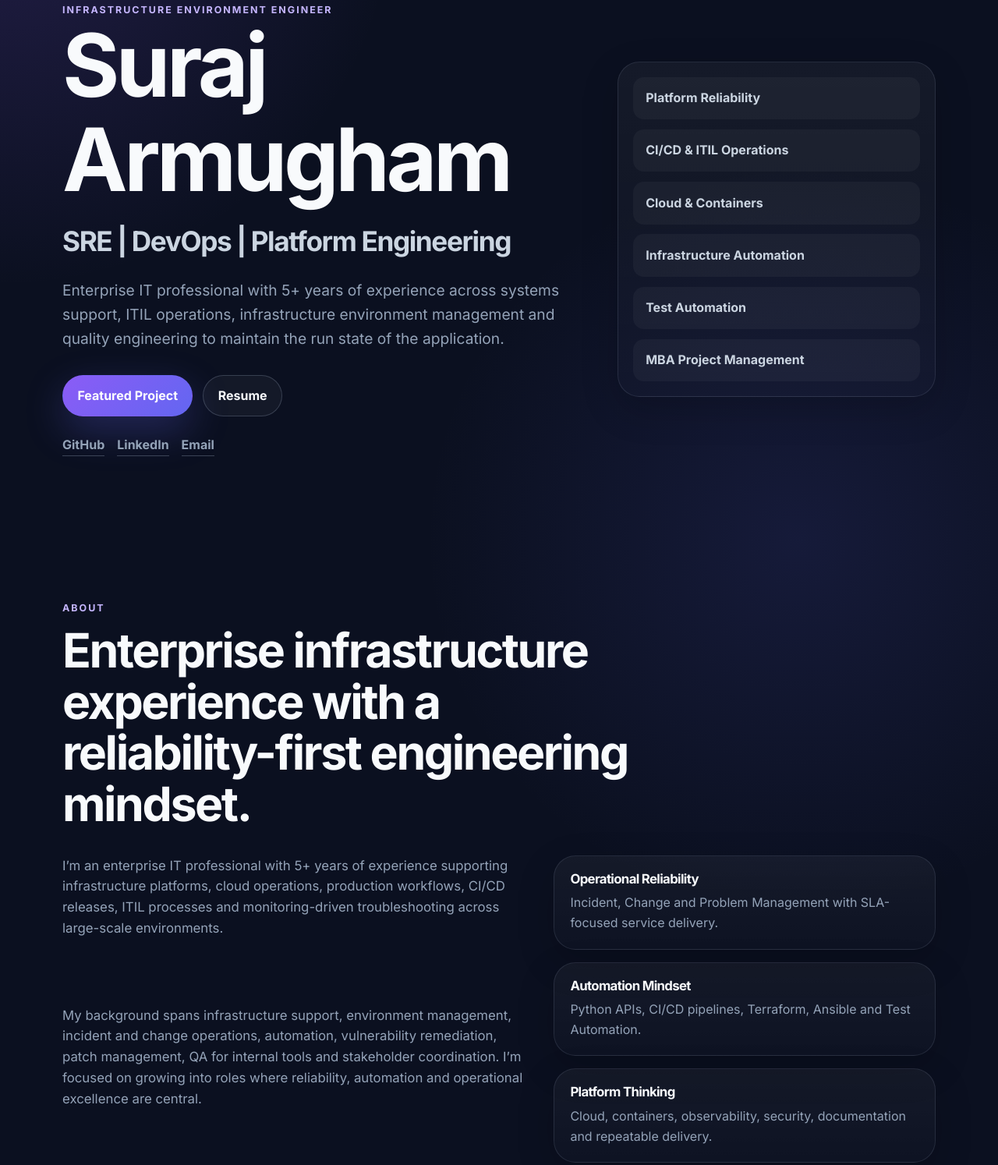
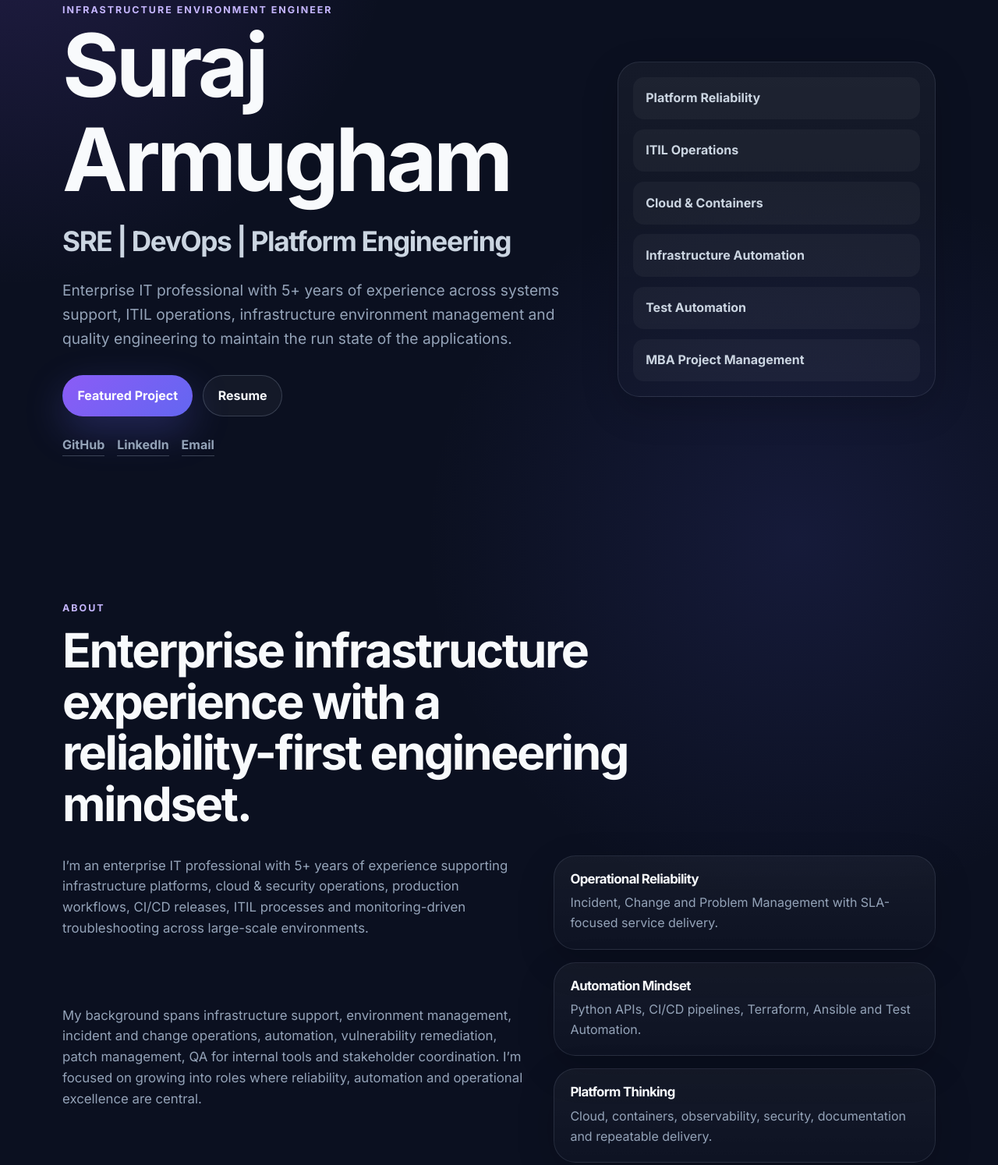
Before and after one commit to SurajArmugham/surajarmugham.github.io, a plain HTML site: page index.html in a window 1280 px wide. Shown: the part 143-1637 px from the top of the page at 78% size. Drawn offline with Linux system fonts and the light colour scheme.

Commit message:
Improving on Typos

```diff
--- a/index.html
+++ b/index.html
@@ -39,7 +39,7 @@
           <p class="eyebrow">Infrastructure Environment Engineer</p>
           <h1>Suraj Armugham</h1>
           <p class="hero__subtitle">SRE | DevOps | Platform Engineering</p>
-          <p class="hero__description">Enterprise IT professional with 5+ years of experience across systems support, ITIL operations, infrastructure environment management and quality engineering to maintain the run state of the application.</p>
+          <p class="hero__description">Enterprise IT professional with 5+ years of experience across systems support, ITIL operations, infrastructure environment management and quality engineering to maintain the run state of the applications.</p>
           <div class="hero__actions">
             <a class="button button--primary" href="#projects">Featured Project</a>
             <a class="button button--secondary" href="assets/resume/suraj-armugham-resume.pdf" target="_blank" rel="noopener noreferrer">Resume</a>
@@ -52,7 +52,7 @@
         </div>
         <aside class="hero__card" aria-label="Professional summary">
           <span>Platform Reliability</span>
-          <span>CI/CD & ITIL Operations</span>
+          <span>ITIL Operations</span>
           <span>Cloud & Containers</span>
           <span>Infrastructure Automation</span>
           <span>Test Automation</span>
@@ -66,7 +66,7 @@
         <div class="section-heading"><p class="eyebrow">About</p><h2>Enterprise infrastructure experience with a reliability-first engineering mindset.</h2></div>
         <div class="about__grid">
           <div class="about__copy">
-            <p>I’m an enterprise IT professional with 5+ years of experience supporting infrastructure platforms, cloud operations, production workflows, CI/CD releases, ITIL processes and monitoring-driven troubleshooting across large-scale environments.</p>
+            <p>I’m an enterprise IT professional with 5+ years of experience supporting infrastructure platforms, cloud & security operations, production workflows, CI/CD releases, ITIL processes and monitoring-driven troubleshooting across large-scale environments.</p>
             <p>My background spans infrastructure support, environment management, incident and change operations, automation, vulnerability remediation, patch management, QA for internal tools and stakeholder coordination. I’m focused on growing into roles where reliability, automation and operational excellence are central.</p>
           </div>
           <div class="about__principles">
@@ -129,7 +129,7 @@
           <article class="certification-card"><h3>AWS</h3><p>Cloud Practitioner and SysOps Administrator Associate training</p></article>
           <article class="certification-card"><h3>Automation Testing</h3><p>Selenium, PyTest, TestNG, Rest Assured and performance testing foundations</p></article>
           <article class="certification-card"><h3>Python</h3><p>Python Programming certification from HPE / Glisten Education</p></article>
-          <article class="certification-card"><h3>B.E. Information Science</h3><p>Reva Institute of Technology & Management, Affiliated to the Visvesvaraya Technological University, India. </p></article>
+          <article class="certification-card"><h3>B.E. Information Science</h3><p>Reva Institute of Technology & Management, Affiliated to the Visvesvaraya Technological University, India </p></article>
           <article class="certification-card"><h3>MBA Project Management</h3><p>Dublin Business School, Ireland</p></article>
         </div>
       </div>
@@ -138,7 +138,7 @@
     <section class="section contact" id="contact">
       <div class="container contact__card">
         <p class="eyebrow">Contact</p><h2>Open to work.</h2><p>Interested in roles focused on infrastructure reliability, security & cloud operations, automation, CI/CD, observability, ITSM process improvement and platform engineering.</p>
-        <div class="contact__links"><a href="https://github.com/SurajArmugham">GitHub</a><a href="https://www.linkedin.com/in/suraj-armugham">LinkedIn</a><a href="mailto:suraj.armugham@gmail.com">suraj.armugham@gmail.com</a></div>
+        <div class="contact__links"><a href="https://github.com/SurajArmugham">GitHub</a><a href="https://www.linkedin.com/in/suraj-armugham">LinkedIn</a><a href="mailto:suraj.armugham@gmail.com">Email</a></div>
       </div>
     </section>
   </main>
```
